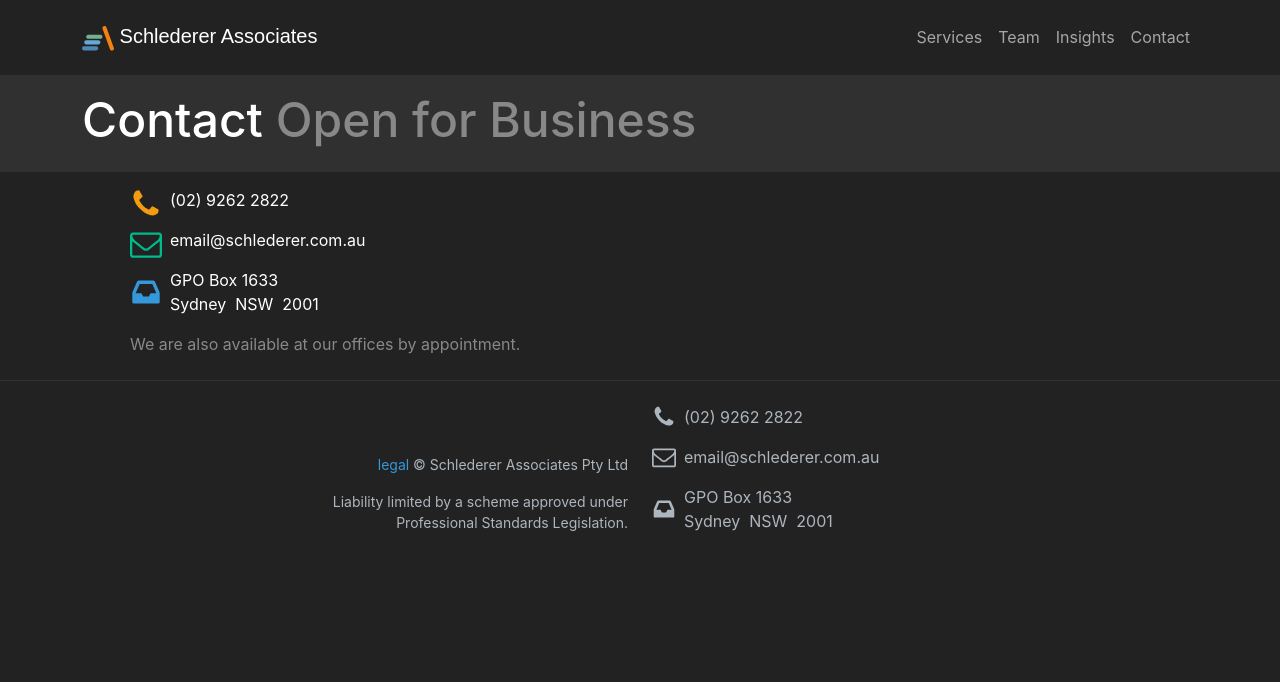
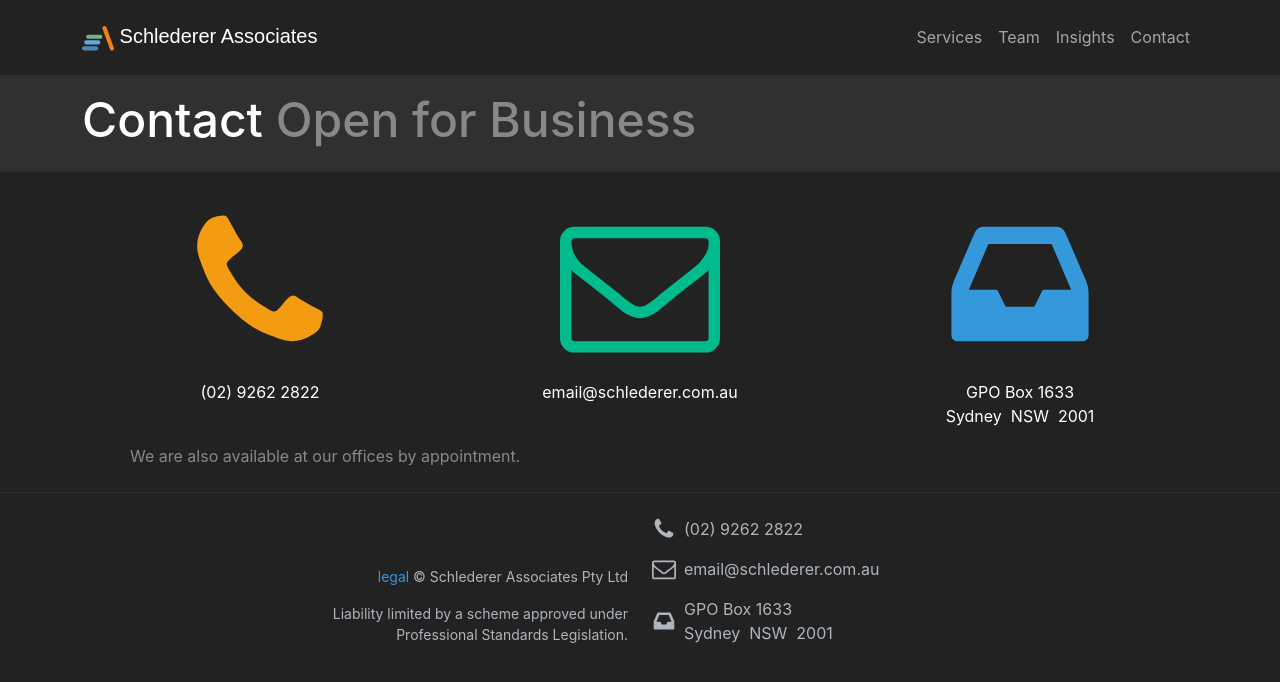
Before and after one commit to Mforcer/tax2, a Jekyll site: the page built from contact.html, in a window 1280 px wide. Shown: the top 682 px of the page. Built offline with Jekyll 4.4.1, drawn with Linux system fonts in a browser that asks for light colours.

Commit message:
Update contact.html

```diff
--- a/contact.html
+++ b/contact.html
@@ -6,18 +6,24 @@ subtitle: "Open for Business"
 lead:
 ---
 
-<div class="mx-5">
-    <svg class="icon float-start me-2" width="2em" height="2em" fill="var(--bs-warning)" viewBox="0 0 1792 1792" xmlns="http://www.w3.org/2000/svg">
+<div class="row">
+    <div id="phone" class="col-sm-4 text-center">
+        <svg class="icon m-3" width="10em" height="10em" fill="var(--bs-warning)" viewBox="0 0 1792 1792" xmlns="http://www.w3.org/2000/svg">
             <path id="fa-phone" d="M1600 1240q0 27-10 70.5t-21 68.5q-21 50-122 106-94 51-186 51-27 0-53-3.5t-57.5-12.5-47-14.5-55.5-20.5-49-18q-98-35-175-83-127-79-264-216t-216-264q-48-77-83-175-3-9-18-49t-20.5-55.5-14.5-47-12.5-57.5-3.5-53q0-92 51-186 56-101 106-122 25-11 68.5-21t70.5-10q14 0 21 3 18 6 53 76 11 19 30 54t35 63.5 31 53.5q3 4 17.5 25t21.5 35.5 7 28.5q0 20-28.5 50t-62 55-62 53-28.5 46q0 9 5 22.5t8.5 20.5 14 24 11.5 19q76 137 174 235t235 174q2 1 19 11.5t24 14 20.5 8.5 22.5 5q18 0 46-28.5t53-62 55-62 50-28.5q14 0 28.5 7t35.5 21.5 25 17.5q25 15 53.5 31t63.5 35 54 30q70 35 76 53 3 7 3 21z" />
         </svg>
         <p>{{site.biz_phone}}</p>
-    <svg class="icon float-start me-2" width="2em" height="2em" fill="var(--bs-success)" viewBox="0 0 1792 1792" xmlns="http://www.w3.org/2000/svg">
+    </div>
+    <div id="email" class="col-sm-4 text-center">
+        <svg class="icon m-3" width="10em" height="10em" fill="var(--bs-success)" viewBox="0 0 1792 1792" xmlns="http://www.w3.org/2000/svg">
             <path id="fa-envelope-o" d="M1664 1504v-768q-32 36-69 66-268 206-426 338-51 43-83 67t-86.5 48.5-102.5 24.5h-2q-48 0-102.5-24.5t-86.5-48.5-83-67q-158-132-426-338-37-30-69-66v768q0 13 9.5 22.5t22.5 9.5h1472q13 0 22.5-9.5t9.5-22.5zm0-1051v-24.5l-.5-13-3-12.5-5.5-9-9-7.5-14-2.5h-1472q-13 0-22.5 9.5t-9.5 22.5q0 168 147 284 193 152 401 317 6 5 35 29.5t46 37.5 44.5 31.5 50.5 27.5 43 9h2q20 0 43-9t50.5-27.5 44.5-31.5 46-37.5 35-29.5q208-165 401-317 54-43 100.5-115.5t46.5-131.5zm128-37v1088q0 66-47 113t-113 47h-1472q-66 0-113-47t-47-113v-1088q0-66 47-113t113-47h1472q66 0 113 47t47 113z" />
         </svg>
         <p><a href="mailto:{{site.biz_email}}" class="text-reset text-decoration-none">{{site.biz_email}}</a></p>
-    <svg class="icon float-start me-2" width="2em" height="3em" fill="var(--bs-info)" viewBox="0 0 1792 1792" xmlns="http://www.w3.org/2000/svg">
+    </div>
+    <div id="post" class="col-sm-4 text-center">
+        <svg class="icon m-3" width="10em" height="10em" fill="var(--bs-info)" viewBox="0 0 1792 1792" xmlns="http://www.w3.org/2000/svg">
             <path id="fa-inbox" d="M1151 960h316q-1-3-2.5-8.5t-2.5-7.5l-212-496h-708l-212 496q-1 3-2.5 8.5t-2.5 7.5h316l95 192h320zm513 30v482q0 26-19 45t-45 19h-1408q-26 0-45-19t-19-45v-482q0-62 25-123l238-552q10-25 36.5-42t52.5-17h832q26 0 52.5 17t36.5 42l238 552q25 61 25 123z" />
         </svg>
         <p>{{site.biz_post_box}}<br>{{site.biz_post_city}}&nbsp;&nbsp;{{site.biz_post_state}}&nbsp;&nbsp;{{site.biz_post_code}}</p>
-    <p class="text-muted">We are also available at our offices by appointment.</p>
     </div>
+</div>
+    <p class="mx-5 text-muted">We are also available at our offices by appointment.</p>
```
Lines whose indentation alone changed are shown as unchanged.
